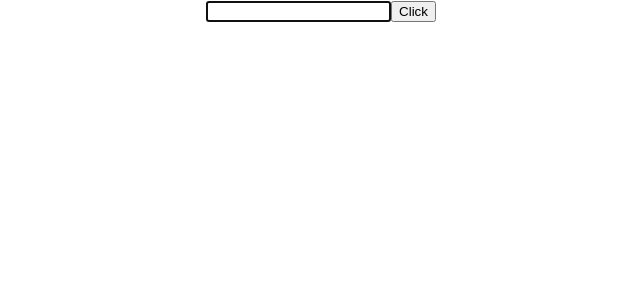
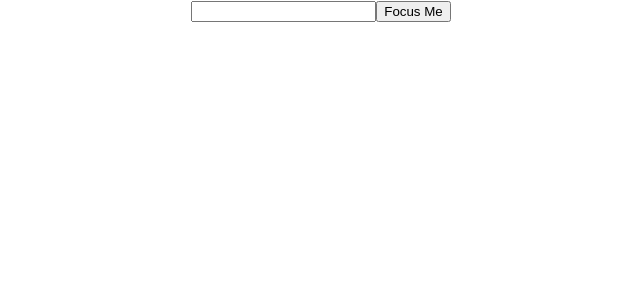
Before and after one commit to Soumya1910/Reactjs-basic, a React (Create React App) app: page / in a window 1280 px wide. Shown: the top 300 px of the page, without its empty margins (319-959 px from the left). Built offline with nearby package versions, Linux system fonts and the light colour scheme.

Commit message:
How to pass ref component from parent to child with example

```diff
--- a/src/App.js
+++ b/src/App.js
@@ -17,6 +17,7 @@ import Table from './component/Table';
 import PureComponentExample from './component/PureComponentExample';
 import ParentComponentWithPureCompExample from './component/ParentComponentWithPureCompExample';
 import RefComponent from './component/RefComponent';
+import RefExample from './component/RefExample';
 
 function App() {
   return (
@@ -45,7 +46,8 @@ function App() {
       {/* <ReactFragment/>
       <Table /> */}
       {/* <ParentComponentWithPureCompExample/>       */}
-      <RefComponent />
+      {/* <RefComponent /> */}
+      <RefExample/>
     </div>
   );
 }
--- /dev/null
+++ b/src/component/Input.js
@@ -0,0 +1,24 @@
+import React, { Component } from 'react'
+
+class Input extends Component {
+
+    constructor(props) {
+      super(props)
+        this.inputFocusRef = React.createRef()
+    }
+
+    focusRef(){
+        this.inputFocusRef.current.focus();
+    }
+
+
+  render() {
+    return (
+      <>
+        <input type="text" ref={this.inputFocusRef}/>
+      </>
+    )
+  }
+}
+
+export default Input
--- /dev/null
+++ b/src/component/RefExample.js
@@ -0,0 +1,24 @@
+import React, { Component } from 'react'
+import Input from './Input'
+
+class RefExample extends Component {
+    constructor(props) {
+      super(props)
+        this.componentFocusRef = React.createRef();
+    }
+
+    clickHandler = () =>{
+        this.componentFocusRef.current.focusRef()
+    }
+
+  render() {
+    return (
+      <>
+        <Input ref={this.componentFocusRef}/>
+        <button onClick={this.clickHandler}>Focus Me</button>
+      </>
+    )
+  }
+}
+
+export default RefExample
```
